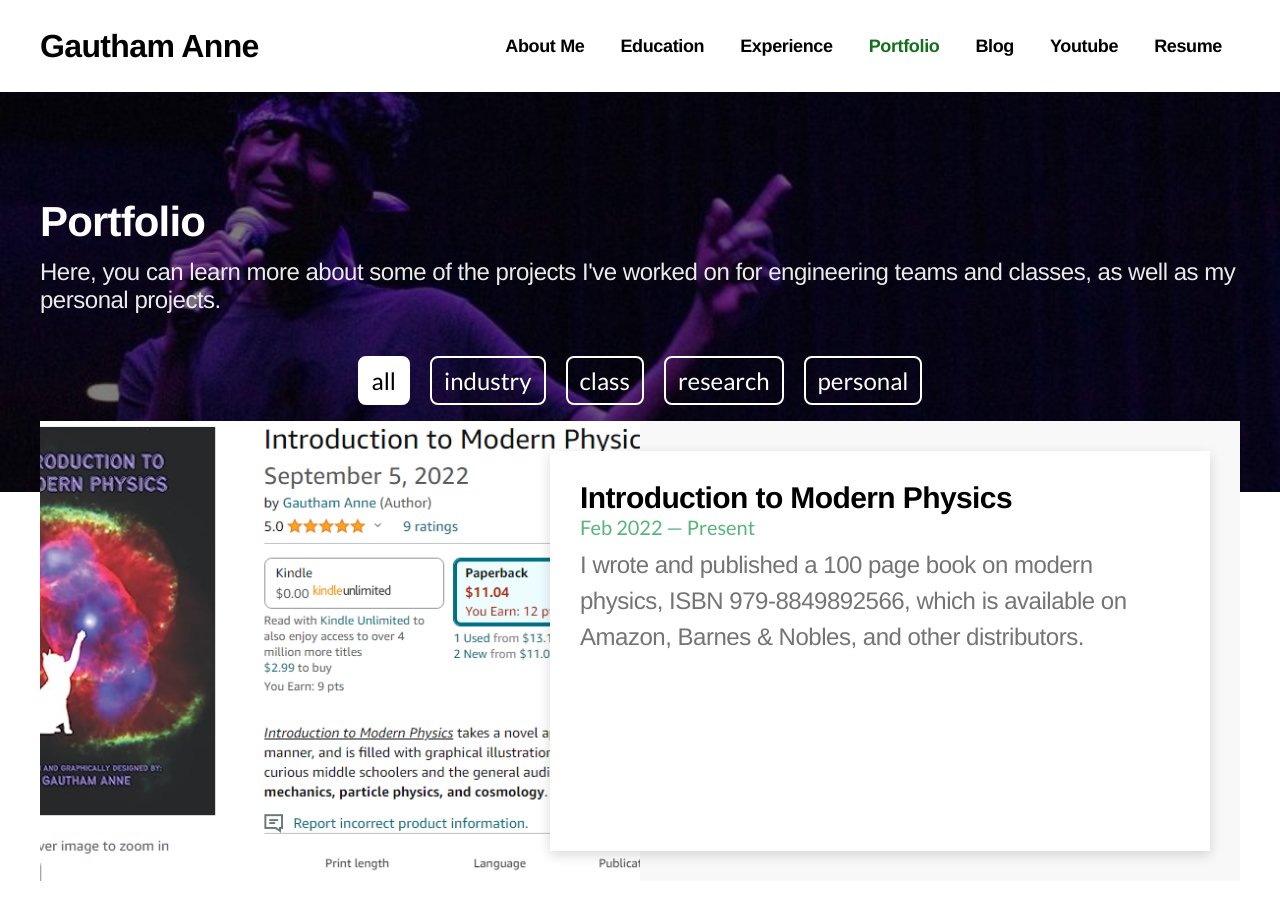
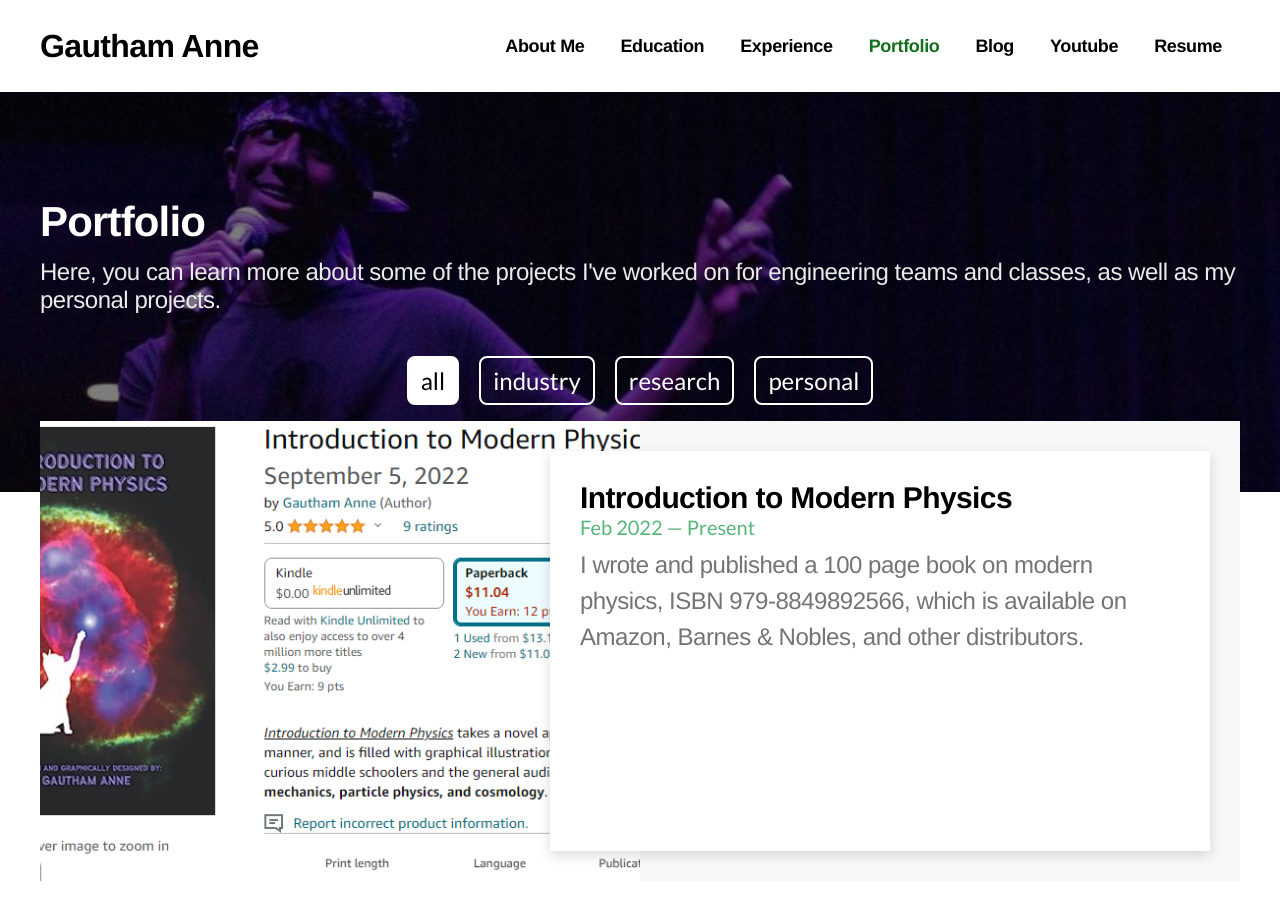
Before and after one commit to annegautham/annegautham.github.io, a Jekyll site: the page built from portfolio/index.md, in a window 1280 px wide and 900 px high. Built offline with Jekyll 4.4.1, drawn with Linux system fonts in a browser that asks for light colours; some web fonts are replaced.

Commit message:
Update index.md

```diff
--- a/portfolio/index.md
+++ b/portfolio/index.md
@@ -7,7 +7,6 @@ filterable: true
 filter_tags:
   - all
   - industry
-  - class
   - research
   - personal
 
```
